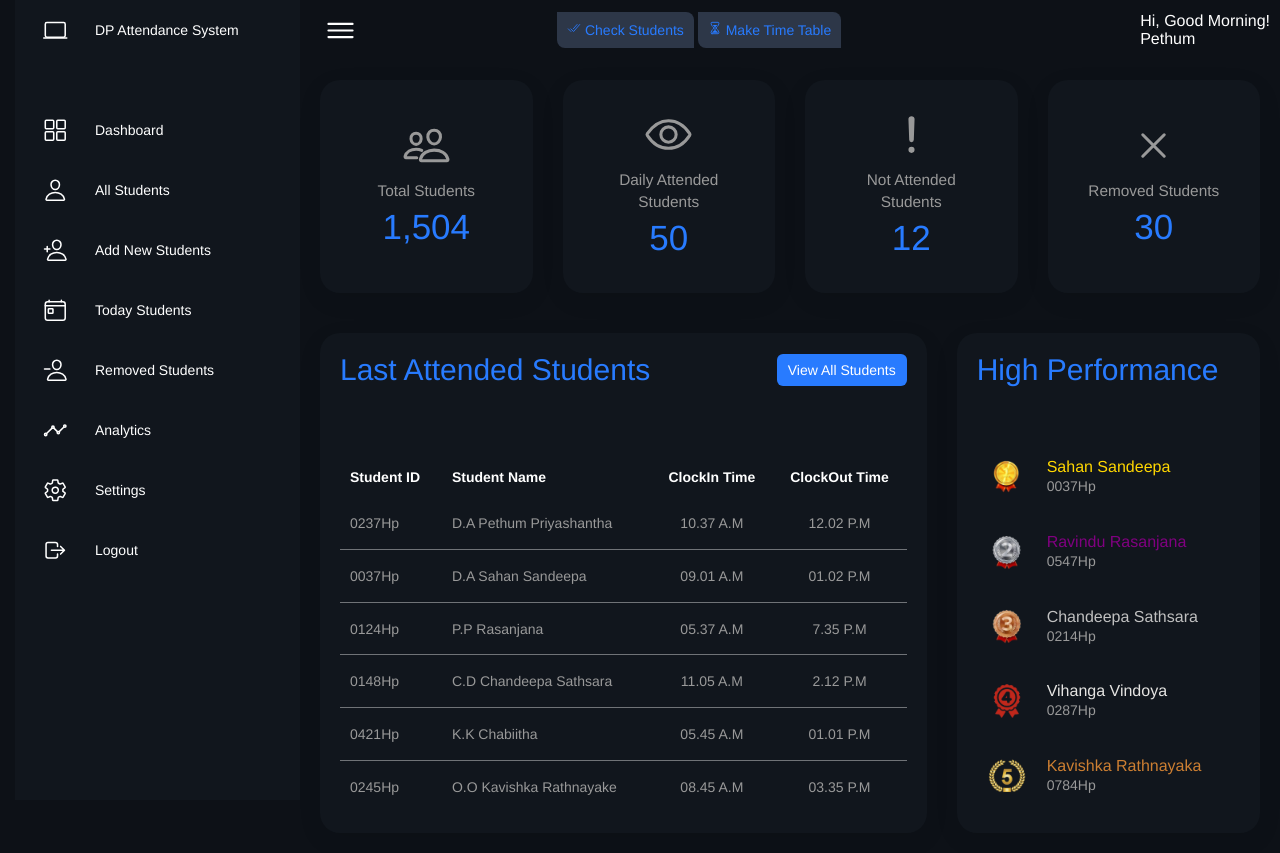
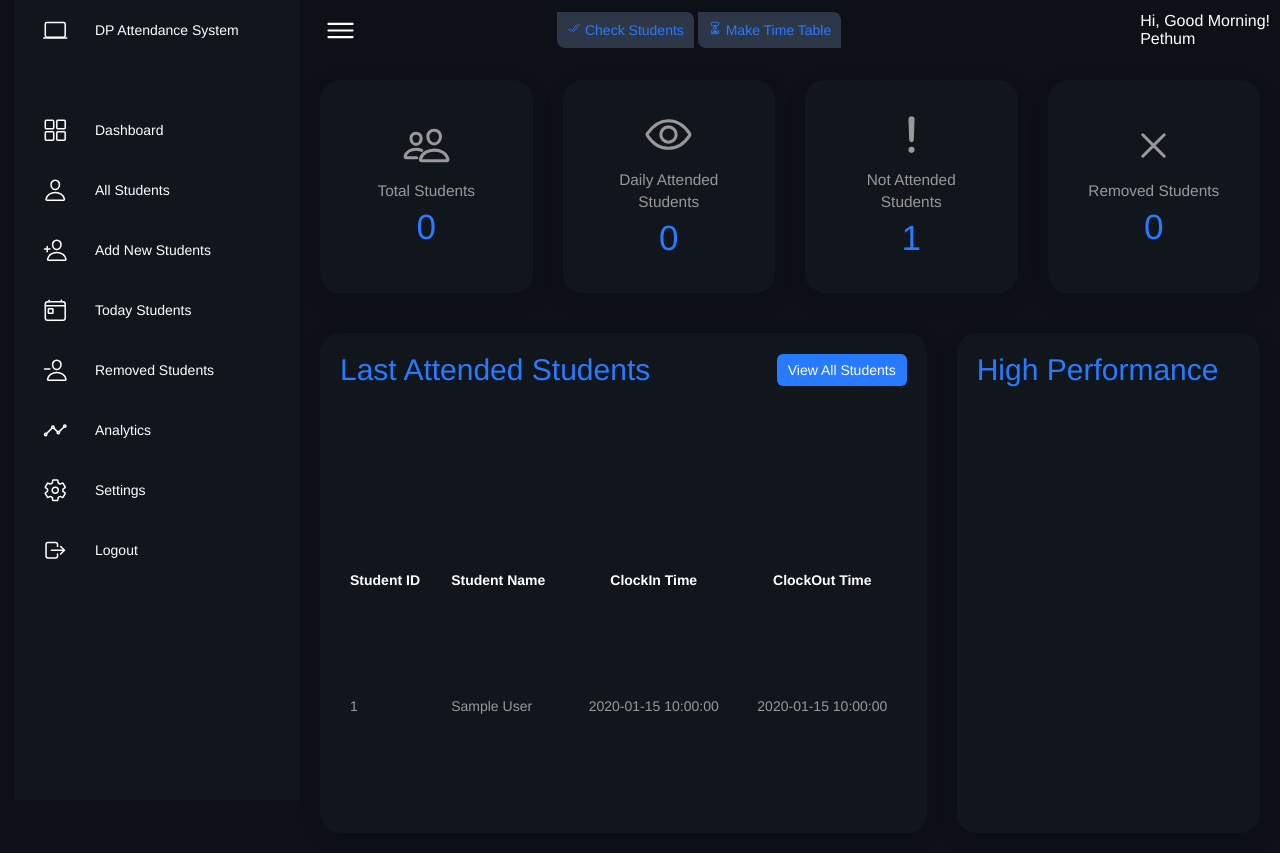
Before and after one commit to Pethum229/DP-Attendance-System, a PHP site: page /AdminPortal/dashboard.php in a window 1280 px wide. Run offline with PHP 8.4, Linux system fonts and the light colour scheme; tables that the repository leaves empty or names only in its code hold one stand-in row (values such as "Sample post"); some libraries are stand-ins or nearby versions.

Commit message:
2024/02/07

```diff
--- a/AdminPortal/dashboard.php
+++ b/AdminPortal/dashboard.php
@@ -177,34 +177,75 @@
     }
     </style>
 
+    <?php
+
+        include "../db_connection.php";
+
+        // Check Total Students
+
+        $students = $db->prepare("SELECT COUNT(*) AS activeStudentCount FROM `students` WHERE `IsActive`=?");
+        $students->execute(array('1'));
+        $activeStudents = $students->fetch(PDO::FETCH_ASSOC);
+
+        $activeCount = $activeStudents['activeStudentCount'];
+
+
+        //Check Daily Attended Students
+
+        $date = date("Y-m-d");
+
+        $aStudents = $db->prepare("SELECT COUNT(*) AS attendedStudents FROM `daily_users` WHERE `LogDate`=?");
+        $aStudents->execute(array($date));
+        $attendedStudents = $aStudents->fetch(PDO::FETCH_ASSOC);
+
+        $attendedCount = $attendedStudents['attendedStudents'];
+
+        // Check Not Attended Students Today
+
+        $nAStudents = $db->prepare("SELECT COUNT(*) AS notAttendedStudents FROM `daily_time_tables`");
+        $nAStudents->execute();
+        $notAttendedStudents = $nAStudents->fetch(PDO::FETCH_ASSOC);
+
+        $notAttendedCount = $notAttendedStudents['notAttendedStudents'];
+
+
+        // Check Removed Students
+
+        $rtudents = $db->prepare("SELECT COUNT(*) AS removedStudents FROM `students` WHERE `IsActive`=?");
+        $rtudents->execute(array('0'));
+        $removedeStudents = $rtudents->fetch(PDO::FETCH_ASSOC);
+
+        $removedCount = $removedeStudents['removedStudents'];
+    ?>
+
             <div class="cardBox">
                 <div class="card">
                     <div class="iconBx">
                         <ion-icon name="people-outline"></ion-icon>
                     </div>
                     <div class="cardName">Total Students</div>
-                    <div class="numbers">1,504</div>
+                    <div class="numbers"><?php echo $activeCount ?></div>
                 </div>
                 <div class="card">
                     <div class="iconBx">
                         <ion-icon name="eye-outline"></ion-icon>
                     </div>
                     <div class="cardName">Daily Attended Students</div>
-                    <div class="numbers">50</div>
+                    <div class="numbers"><?php echo $attendedCount ?></div>
                 </div>
                 <div class="card">
                     <div class="iconBx">
                         <ion-icon name="alert-outline"></ion-icon>
                     </div>
                     <div class="cardName">Not Attended Students</div>
-                    <div class="numbers">12</div>
+                    <div class="numbers"><?php echo $notAttendedCount ?></div>
                 </div>
                 <div class="card">
                     <div class="iconBx">
                         <ion-icon name="close-outline"></ion-icon>
                     </div>
                     <div class="cardName">Removed Students</div>
-                    <div class="numbers">30</div>
+                    <div class="numbers"><?php echo $removedCount ?></div>
                 </div>
             </div>
 
@@ -225,42 +266,26 @@
                             </tr>
                         </thead>
                         <tbody>
+
+                        <?php
+
+                        include "../db_connection.php";
+                        $lastStudents = $db->prepare("SELECT du.`StudentID`, du.`TimeIn`, du.`TimeOut`, s.`StudentName` FROM `daily_users` du JOIN `students` s ON du.`StudentID` = s.`StudentID` ORDER BY du.`ID` DESC LIMIT 7");
+                        $lastStudents->execute(array());
+                        while ($row = $lastStudents -> fetch (PDO::FETCH_ASSOC)){
+
+                        ?>
+
                             <tr>
-                                <td>0237Hp</td>
-                                <td>D.A Pethum Priyashantha</td>
-                                <td>10.37 A.M</td>
-                                <td>12.02 P.M</td>
+                                <td><?php echo $row['StudentID'] ?></td>
+                                <td><?php echo $row['StudentName'] ?></td>
+                                <td><?php echo $row['TimeIn'] ?></td>
+                                <td><?php echo $row['TimeOut'] ?></td>
                             </tr>
-                            <tr>
-                                <td>0037Hp</td>
-                                <td>D.A Sahan Sandeepa</td>
-                                <td>09.01 A.M</td>
-                                <td>01.02 P.M</td>
-                            </tr>
-                            <tr>
-                                <td>0124Hp</td>
-                                <td>P.P Rasanjana</td>
-                                <td>05.37 A.M</td>
-                                <td>7.35 P.M</td>
-                            </tr>
-                            <tr>
-                                <td>0148Hp</td>
-                                <td>C.D Chandeepa Sathsara</td>
-                                <td>11.05 A.M</td>
-                                <td>2.12 P.M</td>
-                            </tr>
-                            <tr>
-                                <td>0421Hp</td>
-                                <td>K.K Chabiitha</td>
-                                <td>05.45 A.M</td>
-                                <td>01.01 P.M</td>
-                            </tr>
-                            <tr>
-                                <td>0245Hp</td>
-                                <td>O.O Kavishka Rathnayake</td>
-                                <td>08.45 A.M</td>
-                                <td>03.35 P.M</td>
-                            </tr>
+
+                        <?php
+                        }
+                        ?>
                         </tbody>
                     </table>
                 </div>
@@ -271,11 +296,29 @@
                         <h2>High Performance</h2>
                     </div>
                     <table>
-                        <tr>
-                            <td width="60px"><div class="imgBx"><img src="../images/1.png"></div></td>
-                            <td><h4 class="one">Sahan Sandeepa<br><span>0037Hp</span></h4></td>
-                        </tr>
-                        <tr>
+
+                    <?php
+
+                    include "../db_connection.php";
+
+                    $sql = $db->prepare("SELECT du.*, s.StudentName
+                                        FROM `daily_users` du
+                                        INNER JOIN `students` s ON du.StudentID = s.StudentID
+                                        WHERE du.`LogDate` = ? AND du.`Status` = ?
+                                        ORDER BY du.`CompletedProjects` DESC
+                                        LIMIT 5");
+                    $sql->execute(array($date, '1'));
+                    $results = $sql->fetchAll(PDO::FETCH_ASSOC);
+
+                    foreach ($results as $row) {
+                        echo "<tr>";
+                        echo "<td width='60px'><div class='imgBx'><img src='../images/1.png'></div></td>";
+                        echo "<td><h4 class='one'>{$row['StudentName']}<br><span style='margin-right:50px'>{$row['StudentID']}</span><span>{$row['CompletedProjects']}</span><span>Projects</span></h4></td>"; // Corrected line
+                        echo "</tr>";
+                    }
+
+                    ?>
+                        <!-- <tr>
                             <td width="60px"><div class="imgBx"><img src="../images/2.png"></div></td>
                             <td><h4 class="two">Ravindu Rasanjana<br><span>0547Hp</span></h4></td>
                         </tr>
@@ -290,7 +333,7 @@
                         <tr>
                             <td width="60px"><div class="imgBx"><img src="../images/5.png"></div></td>
                             <td><h4 class="five">Kavishka Rathnayaka<br><span>0784Hp</span></h4></td>
-                        </tr>
+                        </tr> -->
                     </table>
                 </div>
             </div>
--- a/AdminPortal/layout.php
+++ b/AdminPortal/layout.php
@@ -55,7 +55,7 @@
                     </a>
                 </li>
                 <li>
-                    <a href="logout.php">
+                    <a href="../logout.php">
                         <span class="icon"><ion-icon name="log-out-outline"></ion-icon></span>
                         <span class="title">Logout</span>
                     </a>
```
